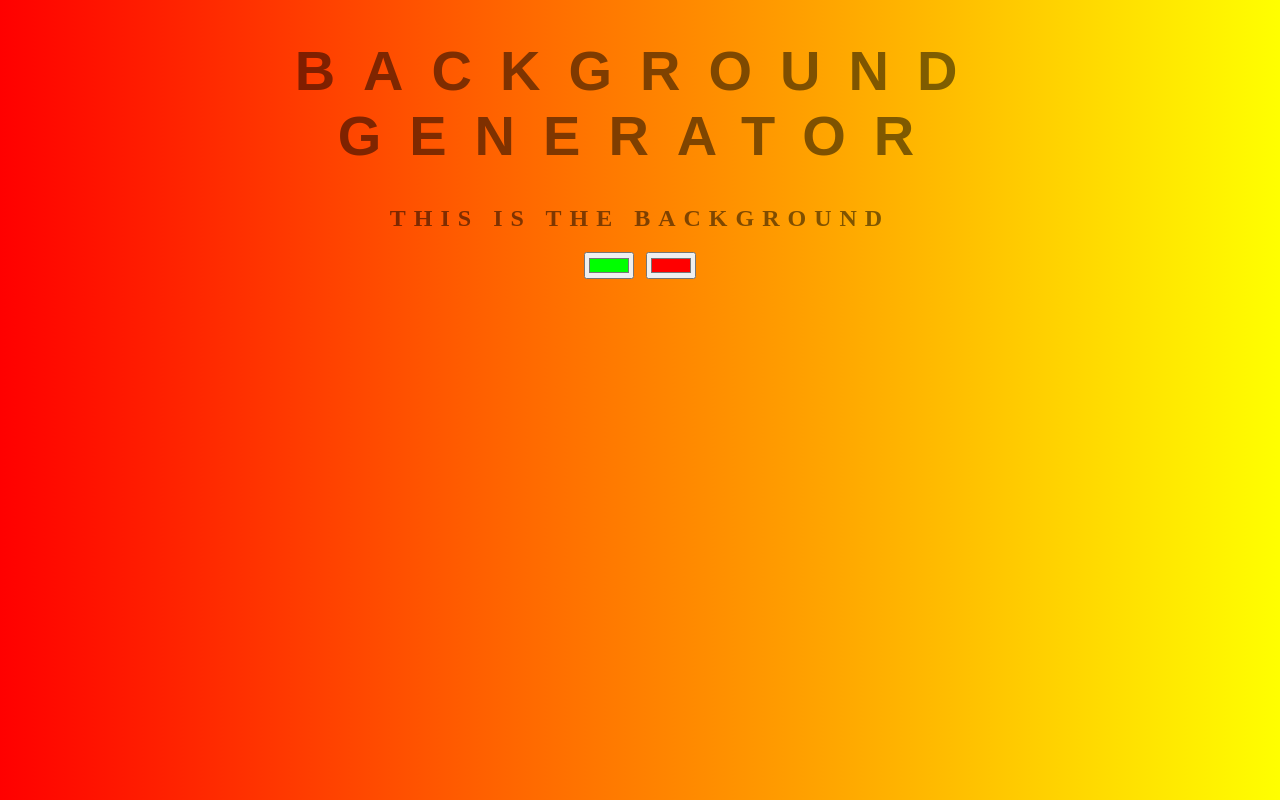
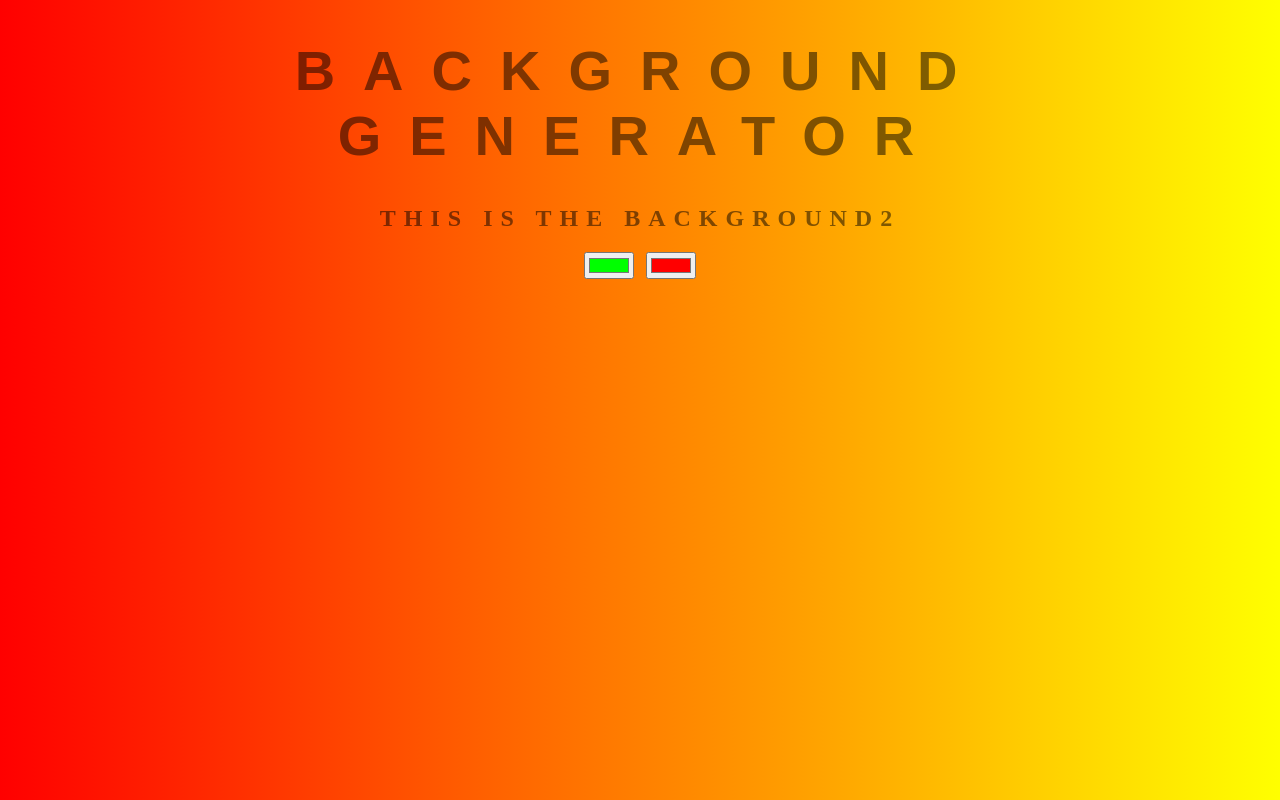
Before and after one commit to giovanni-rojas/background-generator, a plain HTML site: page index.html in a window 1280 px wide. Drawn offline with Linux system fonts and the light colour scheme.

Commit message:
changed title again

```diff
--- a/index.html
+++ b/index.html
@@ -6,7 +6,7 @@
 </head>
 <body id="gradient">
 	<h1>Background Generator</h1>
-	<h2>This is the Background</h2>
+	<h2>This is the Background2</h2>
 	<input class="color1" type="color" name="color1" value="#00ff00">
 	<input class="color2" type="color" name="color2" value="#ff0000">
 	<h3></h3>
```
